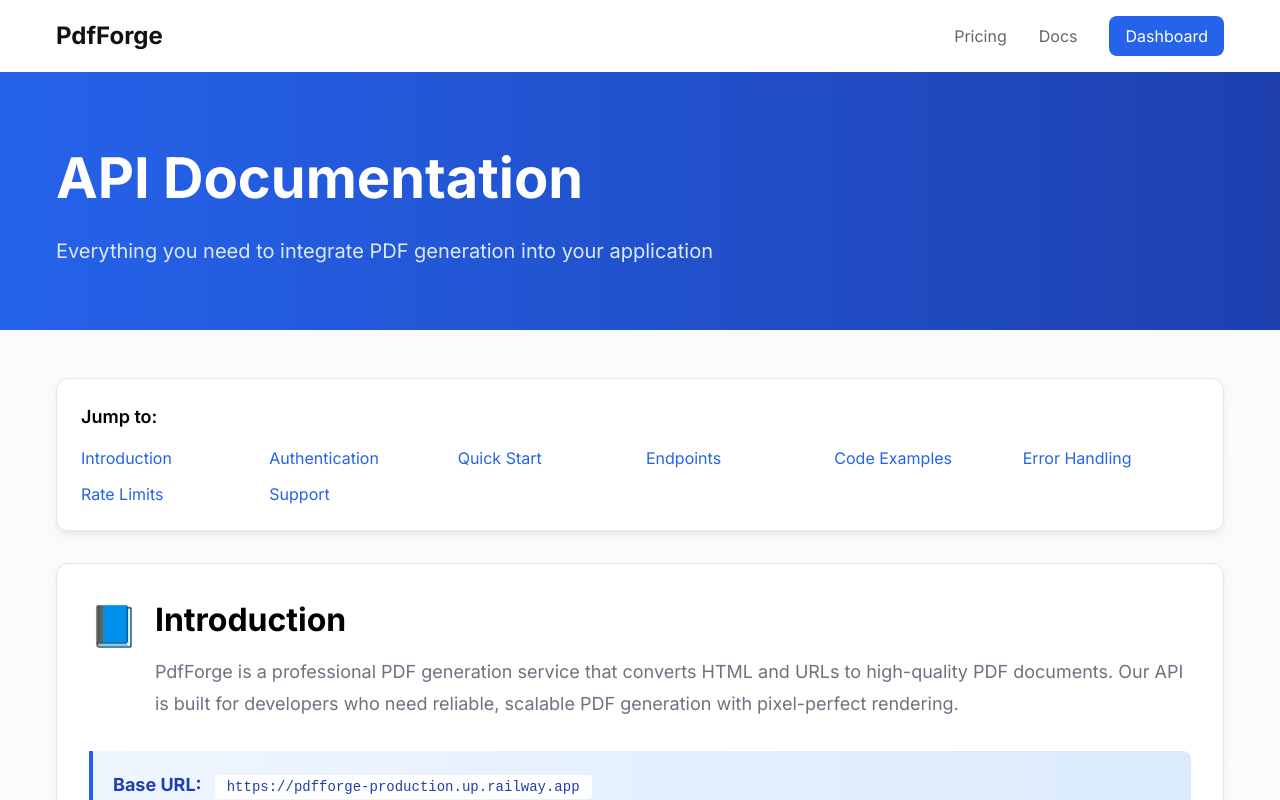
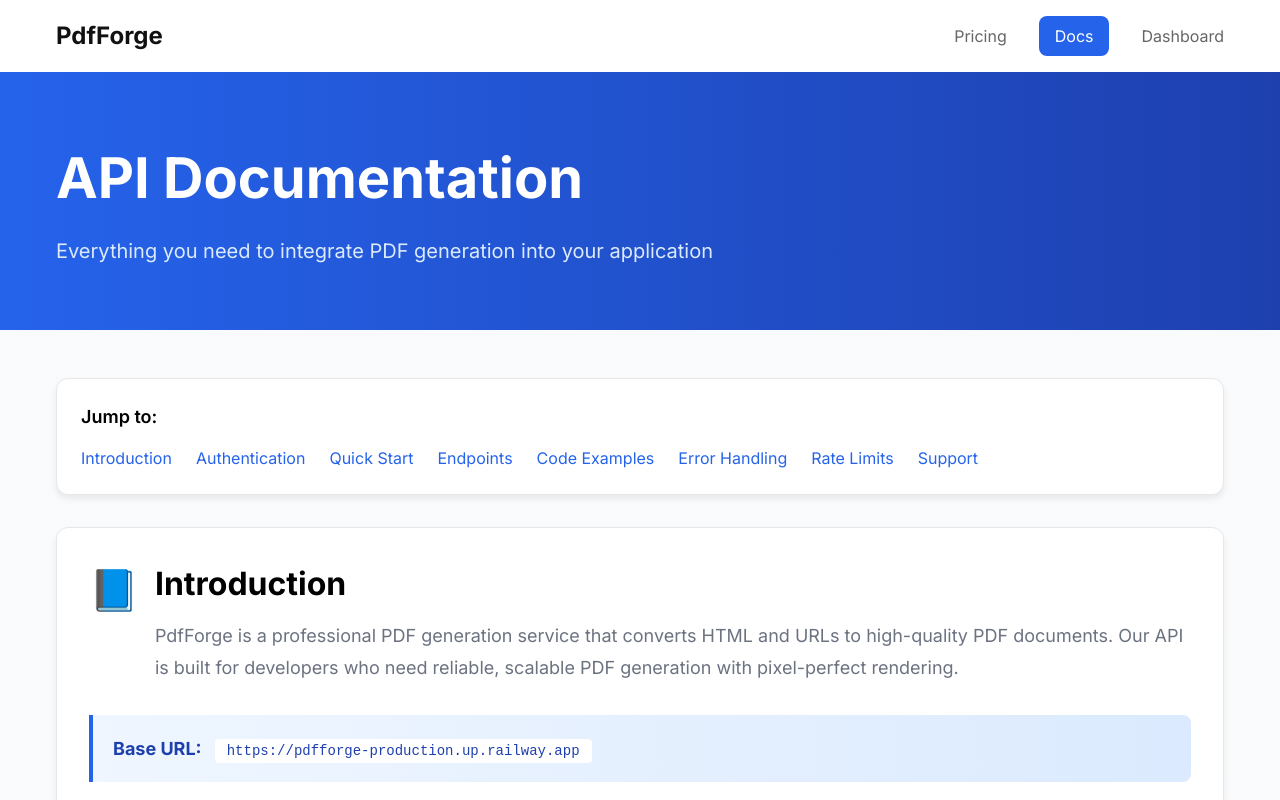
Before and after one commit to jloucks0-lab/pdfforge, a Next.js app: page /docs in a window 1280 px wide. Shown: the top 800 px of the page. Built offline with nearby package versions, Linux system fonts and the light colour scheme.

Commit message:
Add header hover effects, active state detection, fix homepage CTA, improve docs navigation

```diff
--- a/app/docs/page.tsx
+++ b/app/docs/page.tsx
@@ -1,3 +1,5 @@
+'use client'
+
 import Link from 'next/link'
 
 export default function Docs() {
@@ -17,15 +19,71 @@
         {/* Quick Navigation */}
         <div style={{ backgroundColor: 'white', padding: '1.5rem', borderRadius: '0.75rem', boxShadow: '0 4px 6px rgba(0,0,0,0.07)', marginBottom: '2rem', border: '1px solid #e5e7eb' }}>
           <h3 style={{ fontSize: '1.125rem', fontWeight: '600', marginBottom: '1rem' }}>Jump to:</h3>
-          <div style={{ display: 'grid', gridTemplateColumns: 'repeat(auto-fit, minmax(150px, 1fr))', gap: '0.75rem' }}>
-            <a href="#intro" style={{ color: '#2563eb', textDecoration: 'none' }}>Introduction</a>
-            <a href="#auth" style={{ color: '#2563eb', textDecoration: 'none' }}>Authentication</a>
-            <a href="#quickstart" style={{ color: '#2563eb', textDecoration: 'none' }}>Quick Start</a>
-            <a href="#endpoints" style={{ color: '#2563eb', textDecoration: 'none' }}>Endpoints</a>
-            <a href="#examples" style={{ color: '#2563eb', textDecoration: 'none' }}>Code Examples</a>
-            <a href="#errors" style={{ color: '#2563eb', textDecoration: 'none' }}>Error Handling</a>
-            <a href="#limits" style={{ color: '#2563eb', textDecoration: 'none' }}>Rate Limits</a>
-            <a href="#support" style={{ color: '#2563eb', textDecoration: 'none' }}>Support</a>
+          <div style={{ display: 'flex', flexWrap: 'wrap', gap: '1.5rem' }}>
+            <a
+              href="#intro"
+              style={{ color: '#2563eb', textDecoration: 'none', transition: 'color 0.2s' }}
+              onMouseEnter={(e) => e.currentTarget.style.textDecoration = 'underline'}
+              onMouseLeave={(e) => e.currentTarget.style.textDecoration = 'none'}
+            >
+              Introduction
+            </a>
+            <a
+              href="#auth"
+              style={{ color: '#2563eb', textDecoration: 'none', transition: 'color 0.2s' }}
+              onMouseEnter={(e) => e.currentTarget.style.textDecoration = 'underline'}
+              onMouseLeave={(e) => e.currentTarget.style.textDecoration = 'none'}
+            >
+              Authentication
+            </a>
+            <a
+              href="#quickstart"
+              style={{ color: '#2563eb', textDecoration: 'none', transition: 'color 0.2s' }}
+              onMouseEnter={(e) => e.currentTarget.style.textDecoration = 'underline'}
+              onMouseLeave={(e) => e.currentTarget.style.textDecoration = 'none'}
+            >
+              Quick Start
+            </a>
+            <a
+              href="#endpoints"
+              style={{ color: '#2563eb', textDecoration: 'none', transition: 'color 0.2s' }}
+              onMouseEnter={(e) => e.currentTarget.style.textDecoration = 'underline'}
+              onMouseLeave={(e) => e.currentTarget.style.textDecoration = 'none'}
+            >
+              Endpoints
+            </a>
+            <a
+              href="#examples"
+              style={{ color: '#2563eb', textDecoration: 'none', transition: 'color 0.2s' }}
+              onMouseEnter={(e) => e.currentTarget.style.textDecoration = 'underline'}
+              onMouseLeave={(e) => e.currentTarget.style.textDecoration = 'none'}
+            >
+              Code Examples
+            </a>
+            <a
+              href="#errors"
+              style={{ color: '#2563eb', textDecoration: 'none', transition: 'color 0.2s' }}
+              onMouseEnter={(e) => e.currentTarget.style.textDecoration = 'underline'}
+              onMouseLeave={(e) => e.currentTarget.style.textDecoration = 'none'}
+            >
+              Error Handling
+            </a>
+            <a
+              href="#limits"
+              style={{ color: '#2563eb', textDecoration: 'none', transition: 'color 0.2s' }}
+              onMouseEnter={(e) => e.currentTarget.style.textDecoration = 'underline'}
+              onMouseLeave={(e) => e.currentTarget.style.textDecoration = 'none'}
+            >
+              Rate Limits
+            </a>
+            <a
+              href="#support"
+              style={{ color: '#2563eb', textDecoration: 'none', transition: 'color 0.2s' }}
+              onMouseEnter={(e) => e.currentTarget.style.textDecoration = 'underline'}
+              onMouseLeave={(e) => e.currentTarget.style.textDecoration = 'none'}
+            >
+              Support
+            </a>
           </div>
         </div>
 
--- a/app/page.tsx
+++ b/app/page.tsx
@@ -17,7 +17,7 @@
                             href="/pricing"
                             style={{ backgroundColor: '#2563eb', color: 'white', padding: '1rem 2.5rem', borderRadius: '0.5rem', fontWeight: '600', textDecoration: 'none', fontSize: '1.125rem' }}
                         >
-                            Start Free Trial
+                            Get Started
                         </Link>
                         <Link
                             href="/docs"
@@ -27,7 +27,7 @@
                         </Link>
                     </div>
                     <p style={{ marginTop: '1.5rem', color: '#6b7280', fontSize: '0.875rem' }}>
-                        No credit card required • 1,000 free PDFs to start
+                        Start generating PDFs in minutes with our developer-friendly API
                     </p>
                 </div>
             </div>
--- a/components/Header.tsx
+++ b/components/Header.tsx
@@ -1,6 +1,37 @@
+'use client'
+
 import Link from 'next/link'
+import { usePathname } from 'next/navigation'
 
 export default function Header() {
+    const pathname = usePathname()
+
+    const isActive = (path: string) => {
+        if (path === '/') {
+            return pathname === '/'
+        }
+        return pathname.startsWith(path)
+    }
+
+    const linkStyle = (path: string) => {
+        if (isActive(path)) {
+            return {
+                backgroundColor: '#2563eb',
+                color: 'white',
+                padding: '0.5rem 1rem',
+                borderRadius: '0.5rem',
+                textDecoration: 'none',
+                transition: 'all 0.2s'
+            }
+        }
+        return {
+            color: '#666',
+            textDecoration: 'none',
+            transition: 'color 0.2s',
+            cursor: 'pointer'
+        }
+    }
+
     return (
         <header style={{ backgroundColor: 'white', boxShadow: '0 1px 3px rgba(0,0,0,0.1)' }}>
             <nav style={{ maxWidth: '1200px', margin: '0 auto', padding: '1rem' }}>
@@ -9,13 +40,56 @@
                         PdfForge
                     </Link>
                     <div style={{ display: 'flex', gap: '2rem', alignItems: 'center' }}>
-                        <Link href="/pricing" style={{ color: '#666', textDecoration: 'none' }}>
+                        <Link
+                            href="/pricing"
+                            style={linkStyle('/pricing')}
+                            onMouseEnter={(e) => {
+                                if (!isActive('/pricing')) {
+                                    e.currentTarget.style.color = '#2563eb'
+                                }
+                            }}
+                            onMouseLeave={(e) => {
+                                if (!isActive('/pricing')) {
+                                    e.currentTarget.style.color = '#666'
+                                }
+                            }}
+                        >
                             Pricing
                         </Link>
-                        <Link href="/docs" style={{ color: '#666', textDecoration: 'none' }}>
+                        <Link
+                            href="/docs"
+                            style={linkStyle('/docs')}
+                            onMouseEnter={(e) => {
+                                if (!isActive('/docs')) {
+                                    e.currentTarget.style.color = '#2563eb'
+                                }
+                            }}
+                            onMouseLeave={(e) => {
+                                if (!isActive('/docs')) {
+                                    e.currentTarget.style.color = '#666'
+                                }
+                            }}
+                        >
                             Docs
                         </Link>
-                        <Link href="/dashboard" style={{ backgroundColor: '#2563eb', color: 'white', padding: '0.5rem 1rem', borderRadius: '0.5rem', textDecoration: 'none' }}>
+                        <Link
+                            href="/dashboard"
+                            style={linkStyle('/dashboard')}
+                            onMouseEnter={(e) => {
+                                if (isActive('/dashboard')) {
+                                    e.currentTarget.style.backgroundColor = '#1e40af'
+                                } else {
+                                    e.currentTarget.style.color = '#2563eb'
+                                }
+                            }}
+                            onMouseLeave={(e) => {
+                                if (isActive('/dashboard')) {
+                                    e.currentTarget.style.backgroundColor = '#2563eb'
+                                } else {
+                                    e.currentTarget.style.color = '#666'
+                                }
+                            }}
+                        >
                             Dashboard
                         </Link>
                     </div>
```
